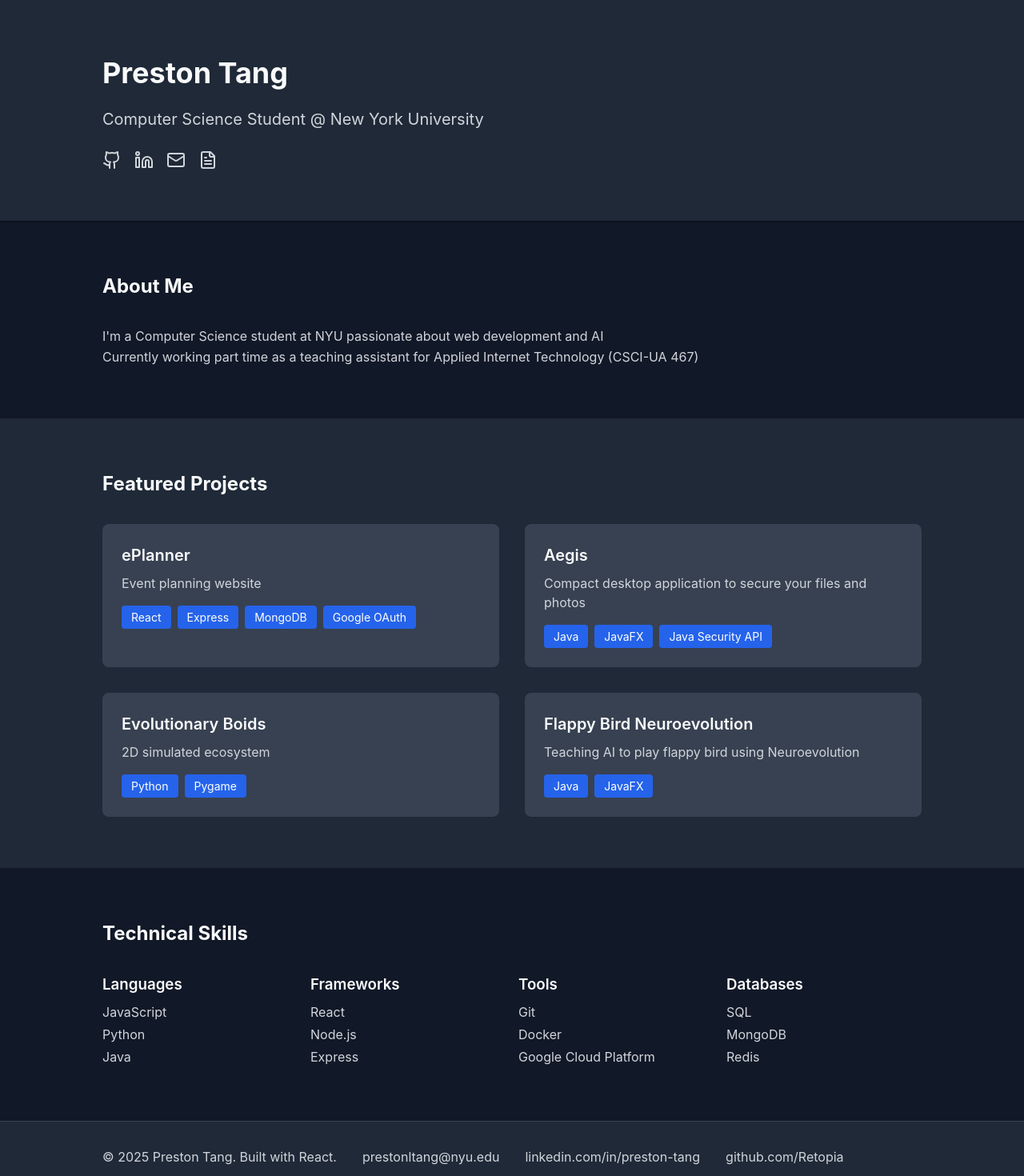
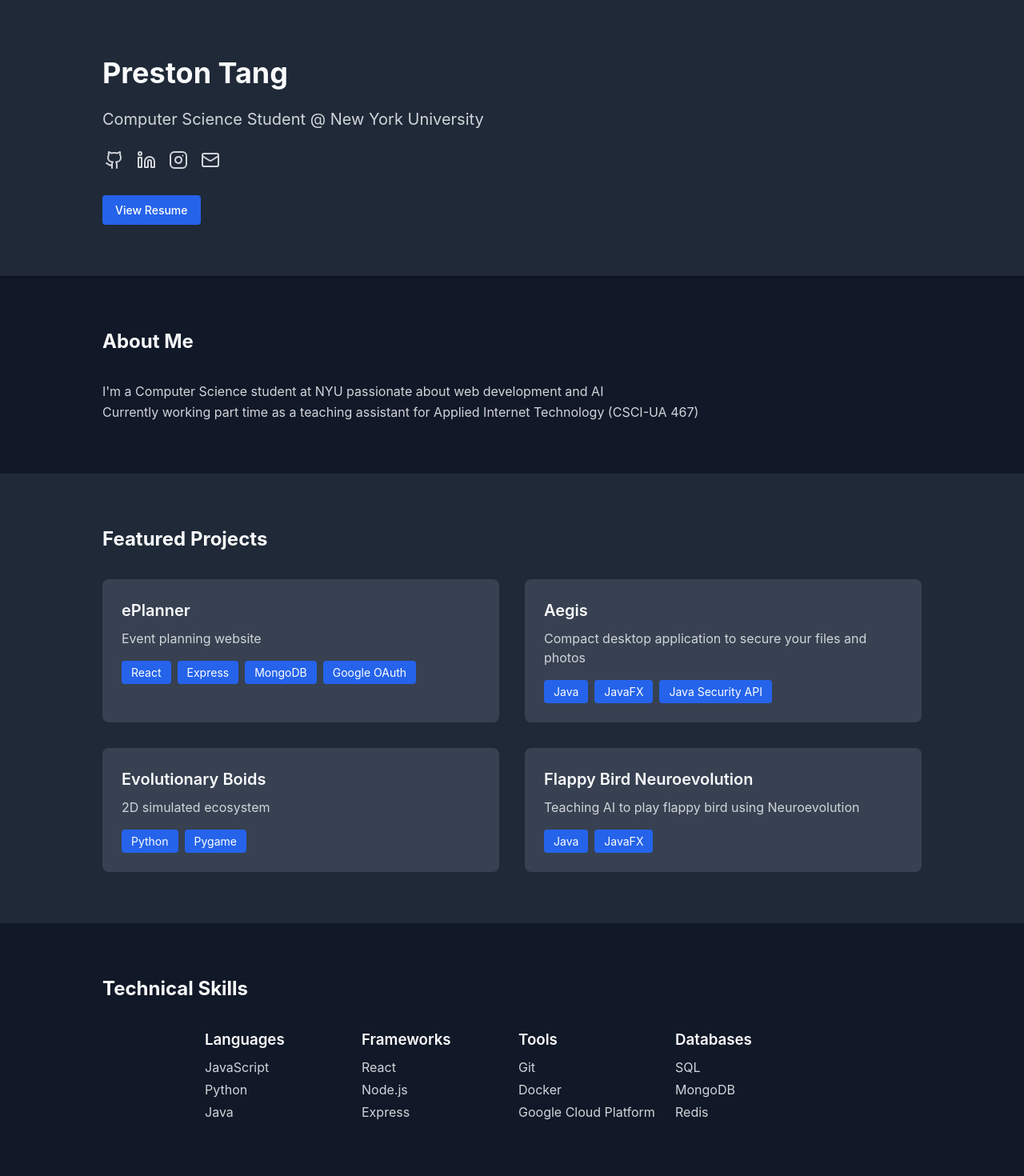
Before and after one commit to Retopia/personal-website, a React (Vite) app: page / in a window 1280 px wide. Shown: the top 1470 px of the page at 80% size. Built offline with nearby package versions, Linux system fonts and the light colour scheme.

Commit message:
Added resume button, fixed spacing

```diff
--- a/src/App.jsx
+++ b/src/App.jsx
@@ -1,4 +1,4 @@
-import { Github, Linkedin, Mail, FileText } from 'lucide-react';
+import { Github, Linkedin, Mail, FileText, Instagram } from 'lucide-react';
 import styles from './App.module.css';
 
 function App() {
@@ -18,13 +18,16 @@ function App() {
             <a href="https://www.linkedin.com/in/preston-tang" target="_blank" rel="noopener noreferrer" className={styles.socialIcon}>
               <Linkedin />
             </a>
+            <a href="http://instagram.com/prestontangg" target="_blank" rel="noopener noreferrer" className={styles.socialIcon}>
+              <Instagram />
+            </a>
             <a href="mailto:prestonltang@nyu.edu" className={styles.socialIcon}>
               <Mail />
             </a>
-            <a href="/resume.pdf" target="_blank" rel="noopener noreferrer" className={styles.socialIcon}>
-              <FileText />
+          </div>
+          <a href="/resume.pdf" target="_blank" rel="noopener noreferrer" className={styles.resumeButton}>
+              View Resume
             </a>
-          </div>
         </div>
       </header>
 
--- a/src/App.module.css
+++ b/src/App.module.css
@@ -18,12 +18,12 @@ body {
 .header {
   background-color: #1f2937;
   box-shadow: 0 1px 2px rgba(0, 0, 0, 0.5);
+  padding: 4rem 1rem;
 }
 
 .headerContent {
   max-width: 64rem;
   margin: 0 auto;
-  padding: 4rem 0rem;
 }
 
 .title {
@@ -38,10 +38,29 @@ body {
   color: #d1d5db;
 }
 
+.resumeButton {
+  display: inline-block;
+  background-color: #2563eb;
+  color: white;
+  padding: 0.5rem 1rem;
+  border-radius: 0.25rem;
+  text-decoration: none;
+  transition: background-color 0.2s;
+  font-size: 0.875rem;
+  font-weight: 500;
+  margin-top: 2rem;
+}
+
+.resumeButton:hover {
+  background-color: #1d4ed8;
+}
+
 .socialLinks {
   display: flex;
+  align-items: center;
   gap: 1rem;
   margin-top: 1.5rem;
+  padding-left: 0.2rem;
 }
 
 .socialIcon {
@@ -74,6 +93,7 @@ body {
   font-weight: bold;
   color: #f9fafb;
   margin-bottom: 2rem;
+  margin-top: 0;
 }
 
 .aboutText {
@@ -137,13 +157,14 @@ body {
   display: grid;
   grid-template-columns: 1fr;
   gap: 1rem;
-  text-align: center;
+  max-width: 48rem;
 }
 
 @media (min-width: 768px) {
   .skillsGrid {
     grid-template-columns: 1fr 1fr 1fr 1fr;
     text-align: left;
+    margin: 0 auto;
   }
 }
 
@@ -173,14 +194,20 @@ body {
 
 .footerContent {
   display: flex;
+  justify-content: flex-start;
   gap: 2rem;
   align-items: center;
+  max-width: 64rem;
+  margin: 0 auto;
+  padding: 0 2rem;
+  width: 100%;
 }
 
 @media (max-width: 640px) {
   .footerContent {
     flex-direction: column;
     gap: 1rem;
+    align-items: baseline ;
   }
 }
 
```
